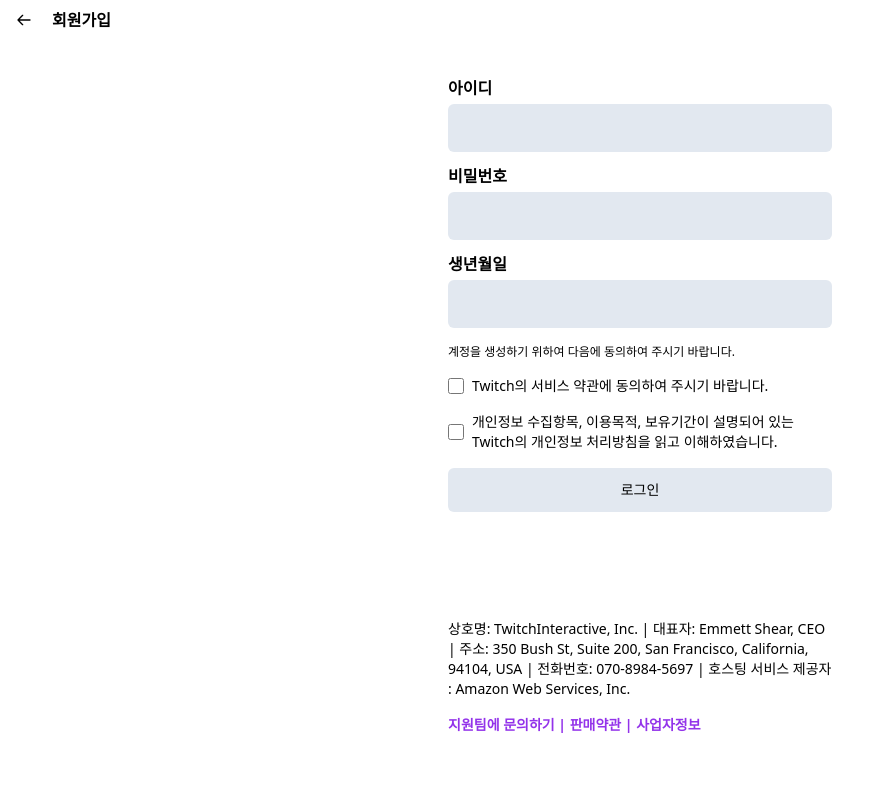
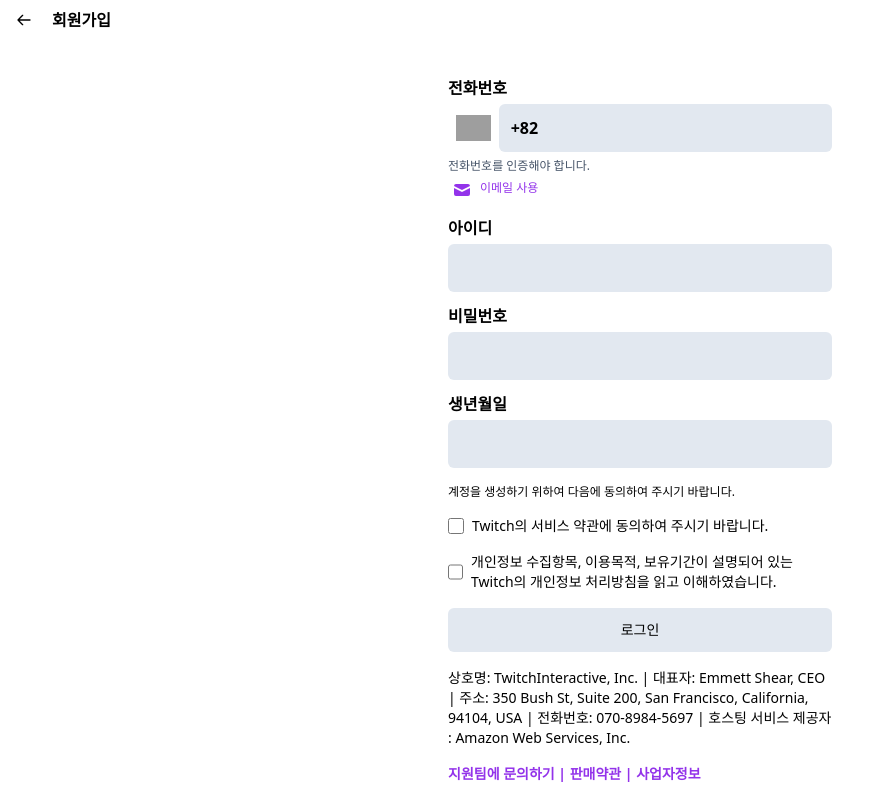
Before and after one commit to blackeichi/jeong-stream, a Next.js app: page /profile/signup in a window 1280 px wide. Shown: the whole page, without its empty margins (0-877 px from the left). Built offline with nearby package versions, Linux system fonts and the light colour scheme; grey boxes are pictures that could not be loaded.

Commit message:
2022.06.16

```diff
--- a/components/back.tsx
+++ b/components/back.tsx
@@ -7,7 +7,7 @@ interface BackProps {
 
 export default function Back({ text, where }: BackProps) {
   return (
-    <div className="flex px-4 py-2 w-full items-center justify-start font-bold box-border fixed">
+    <div className="bg-white z-10 flex px-4 py-2 w-full items-center justify-start font-bold box-border fixed">
       <Link href={where}>
         <a>
           <svg
--- a/components/input.tsx
+++ b/components/input.tsx
@@ -3,12 +3,20 @@ import { cls } from "../libs/client/utils";
 interface InputProps {
   inputtype: string;
   inputname: string;
+  restthing?: string;
 }
 
-export default function Input({ inputtype, inputname }: InputProps) {
+export default function Input({
+  inputtype,
+  inputname,
+  restthing = "",
+}: InputProps) {
   return (
     <input
-      className="bg-slate-200 rounded-md p-3 focus:bg-white focus:outline-2 focus:outline-violet-700 box-content"
+      className={cls(
+        "bg-slate-200 rounded-md p-3 focus:bg-white focus:outline-2 focus:outline-violet-700 box-content",
+        restthing
+      )}
       type={inputtype}
       name={inputname}
     />
--- a/components/label.tsx
+++ b/components/label.tsx
@@ -3,12 +3,13 @@ import { cls } from "../libs/client/utils";
 interface LabelProps {
   text: string;
   htmlfor: string;
+  restthing?: string;
 }
 
-export default function Label({ text, htmlfor }: LabelProps) {
+export default function Label({ text, htmlfor, restthing = "" }: LabelProps) {
   return (
     <label
-      className="text-sm sm:text-base font-semibold py-1 pt-3"
+      className={cls("text-sm sm:text-base font-semibold py-1 pt-3", restthing)}
       htmlFor={htmlfor}
     >
       {text}
--- a/pages/profile/signup.tsx
+++ b/pages/profile/signup.tsx
@@ -4,13 +4,86 @@ import Label from "../../components/label";
 import Input from "../../components/input";
 import Button from "../../components/button";
 import Link from "next/link";
+import { useState } from "react";
 
 const Signup: NextPage = () => {
+  const [method, setMethod] = useState<"email" | "phone">("phone");
+  const onPhoneClick = () => setMethod("phone");
+  const onEmailClick = () => setMethod("email");
   return (
     <>
       <Back where="/enter" text="회원가입"></Back>
       <div className="w-full h-screen flex flex-col justify-between items-center px-3 box-border pt-16">
-        <form className="flex flex-col w-full sm:w-96 2xl:w-1/3 box-border">
+        <form className="select-none flex flex-col w-full sm:w-96 2xl:w-1/3 box-border">
+          {method === "phone" ? (
+            <>
+              {" "}
+              <Label htmlfor="email" text="전화번호"></Label>
+              <div className="flex items-center">
+                <div className="w-10 box-content p-2">
+                  <img src="https://upload.wikimedia.org/wikipedia/commons/thumb/0/09/Flag_of_South_Korea.svg/255px-Flag_of_South_Korea.svg.png" />
+                </div>
+                <div className="flex justify-center relative w-full">
+                  <Input
+                    inputname="phone"
+                    inputtype="tel"
+                    restthing="pl-12 w-full"
+                  ></Input>
+                  <Label
+                    restthing="absolute left-3 text-sm p-0"
+                    text="+82"
+                    htmlfor="phone"
+                  ></Label>
+                </div>
+              </div>
+              <div>
+                <span className="text-xs text-slate-600">
+                  전화번호를 인증해야 합니다.
+                </span>
+                <div
+                  onClick={onEmailClick}
+                  className="text-purple-600 flex gap-2 p-1 cursor-pointer w-fit active:bg-purple-200 "
+                >
+                  <svg
+                    xmlns="http://www.w3.org/2000/svg"
+                    className="h-5 w-5"
+                    viewBox="0 0 20 20"
+                    fill="currentColor"
+                  >
+                    <path d="M2.003 5.884L10 9.882l7.997-3.998A2 2 0 0016 4H4a2 2 0 00-1.997 1.884z" />
+                    <path d="M18 8.118l-8 4-8-4V14a2 2 0 002 2h12a2 2 0 002-2V8.118z" />
+                  </svg>
+                  <h2 className="text-xs">이메일 사용</h2>
+                </div>
+              </div>
+            </>
+          ) : null}
+          {method === "email" ? (
+            <>
+              {" "}
+              <Label htmlfor="email" text="이메일"></Label>
+              <Input inputname="email" inputtype="email"></Input>
+              <div>
+                <span className="text-xs text-slate-600">
+                  이메일 계정을 인증해야 합니다.
+                </span>
+                <div
+                  onClick={onPhoneClick}
+                  className="text-purple-600 flex gap-2 p-1 cursor-pointer w-fit active:bg-purple-200 "
+                >
+                  <svg
+                    xmlns="http://www.w3.org/2000/svg"
+                    className="h-5 w-5 text-purple-800"
+                    viewBox="0 0 20 20"
+                    fill="currentColor"
+                  >
+                    <path d="M2 3a1 1 0 011-1h2.153a1 1 0 01.986.836l.74 4.435a1 1 0 01-.54 1.06l-1.548.773a11.037 11.037 0 006.105 6.105l.774-1.548a1 1 0 011.059-.54l4.435.74a1 1 0 01.836.986V17a1 1 0 01-1 1h-2C7.82 18 2 12.18 2 5V3z" />
+                  </svg>
+                  <h2 className="text-xs">전화번호 사용</h2>
+                </div>
+              </div>
+            </>
+          ) : null}
           <Label htmlfor="id" text="아이디"></Label>
           <Input inputname="id" inputtype="text"></Input>
           <Label htmlfor="bimil" text="비밀번호"></Label>
@@ -20,9 +93,9 @@ const Signup: NextPage = () => {
           <span className="text-xs py-4">
             계정을 생성하기 위하여 다음에 동의하여 주시기 바랍니다.
           </span>
-          <div className="flex items-center text-xs md:text-sm pb-4 gap-2">
+          <div className="text-xs md:text-sm pb-4 flex items-center gap-2">
             <input
-              className="w-4 h-4"
+              className="w-4 h-4 cursor-pointer"
               type="checkbox"
               value="true"
               name="service"
@@ -31,14 +104,14 @@ const Signup: NextPage = () => {
               Twitch의 서비스 약관에 동의하여 주시기 바랍니다.
             </label>
           </div>
-          <div className="flex items-center text-xs md:text-sm pb-4 gap-2">
+          <div className="text-xs md:text-sm pb-4 flex items-center gap-2">
             <input
-              className="w-7 h-7"
+              className="w-4 h-4 cursor-pointer"
               type="checkbox"
               value="true"
               name="personal"
             />
-            <label htmlFor="personal">
+            <label className="w-fit" htmlFor="personal">
               개인정보 수집항목, 이용목적, 보유기간이 설명되어 있는 Twitch의
               개인정보 처리방침을 읽고 이해하였습니다.
             </label>
```
